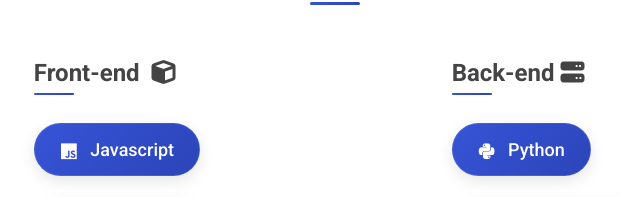
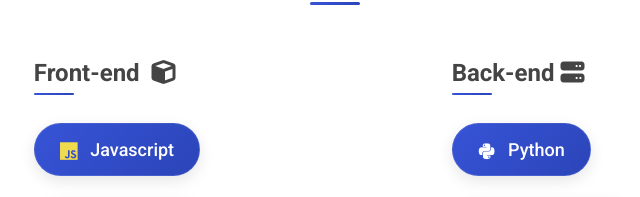
Before and after one commit to aqkbru/portfolio, a plain HTML site: page index.html in a window 1280 px wide. Shown: the part 1297-1494 px from the top of the page, 305-945 px from the left. Drawn offline with nearby package versions, Linux system fonts and the light colour scheme.

Commit message:
Update index.html

```diff
--- a/index.html
+++ b/index.html
@@ -158,7 +158,7 @@
                 <div class="skills-container">
                     <div class="skills-sx">
                         <h3 class="skills-subtitle">Front-end&nbsp <i class="fa-solid fa-cube"></i></h3>
-                        <span class="skills-name"><i class="fab fa-js"></i> Javascript</span>
+                        <span class="skills-name"><i class="devicon-javascript-plain colored"></i> Javascript</span>
                         <span class="skills-name"><i class="fab fa-html5"></i> HTML/CSS</span>
                         <span class="skills-name"><i class="devicon-flutter-plain"></i> Flutter</span>
                     </div>
```
